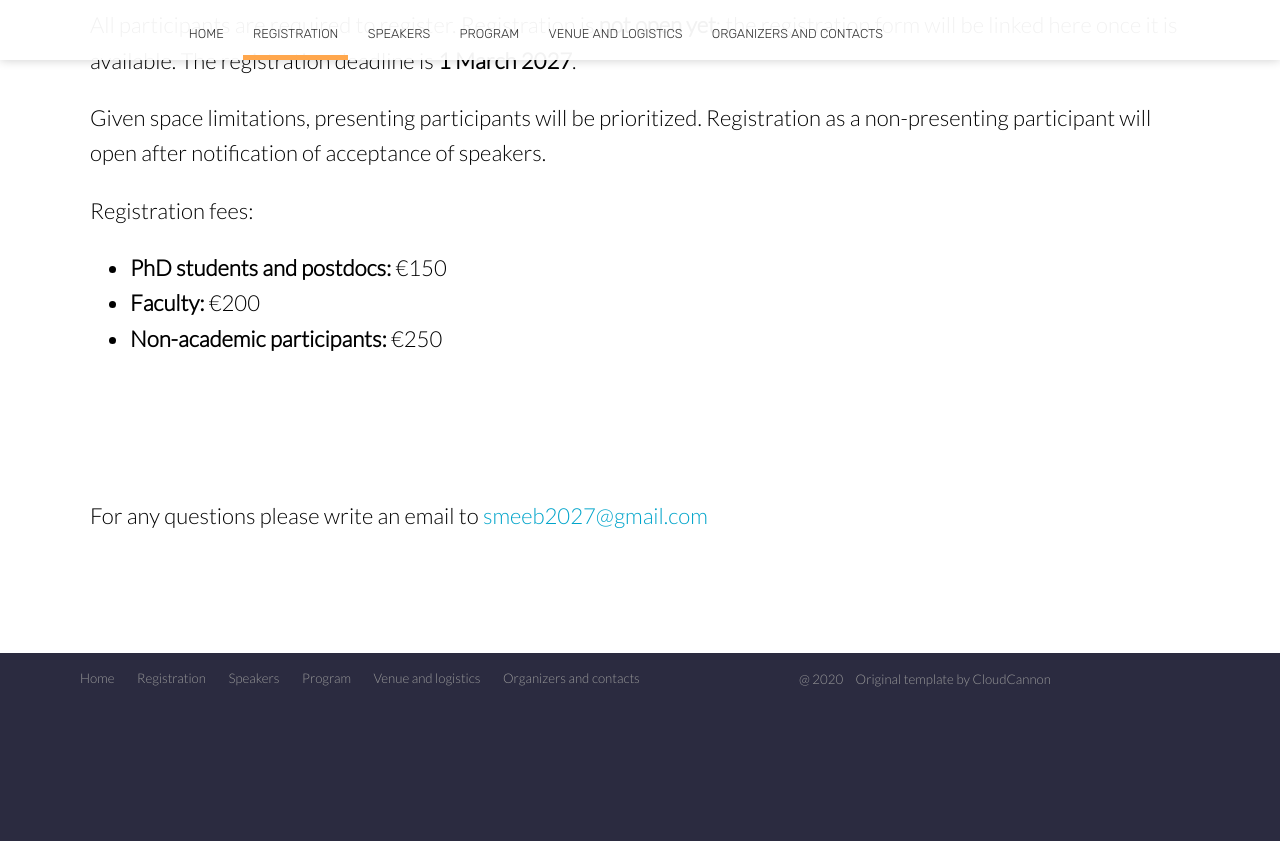
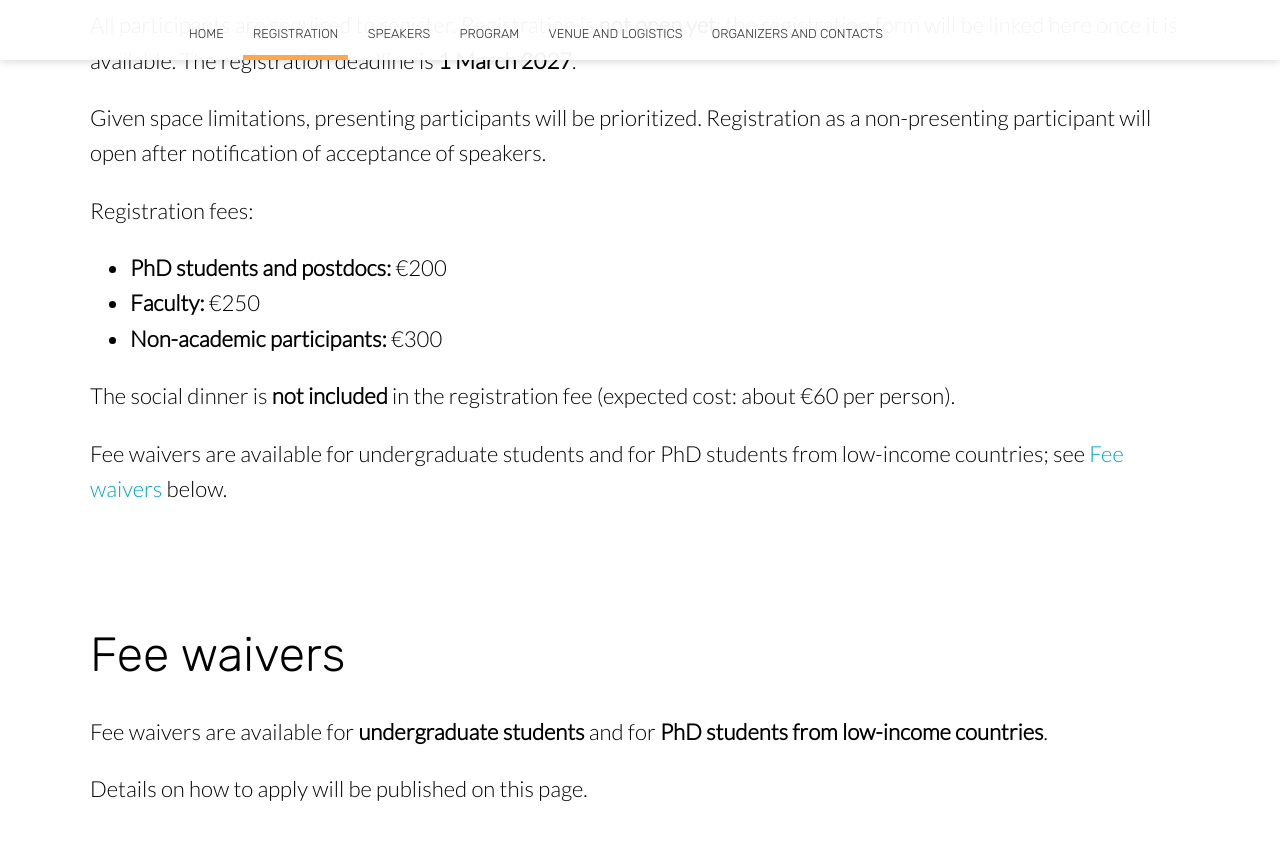
Before and after one commit to liphlab/SMEEB2027, a Jekyll site: the page built from registration.html, in a window 1280 px wide and 900 px high, scrolled down 1394 px. Shown: the top 841 px of the window. Built offline with Jekyll 4.4.1, drawn with Linux system fonts in a browser that asks for light colours; nearby versions of some CDN libraries; before the commit the page ends 2101 px from its top, so only the background shows below that.

Commit message:
Update fees, add fee waivers and dinner note; add speaker Dal Bello (TBC)
- Registration fees raised to 200/250/300 EUR
- Social dinner not included (~60 EUR)
- Fee waivers for undergraduates and PhD students from low-income countries
- Add Martina Dal Bello (Yale University) as invited speaker, to be confirmed
- Speakers template: support "tbc" flag and missing photo placeholder

Co-Authored-By: Claude Opus 5.5 <noreply@anthropic.com>

```diff
--- a/_sass/layout.scss
+++ b/_sass/layout.scss
@@ -197,6 +197,10 @@ blockquote:before {
 	background-position: center;
 }
 
+.square-image.no-photo {
+	background-color: #e0e0e0;
+}
+
 .page {
 	margin-bottom: 0;
 	padding-bottom: 80px;
--- a/registration.html
+++ b/registration.html
@@ -48,19 +48,42 @@ image: /images/rio_terese.jpg
 
 				<p>Registration fees:</p>
 				<ul>
-					<li><b>PhD students and postdocs:</b> &euro;150</li>
-					<li><b>Faculty:</b> &euro;200</li>
-					<li><b>Non-academic participants:</b> &euro;250</li>
+					<li><b>PhD students and postdocs:</b> &euro;200</li>
+					<li><b>Faculty:</b> &euro;250</li>
+					<li><b>Non-academic participants:</b> &euro;300</li>
 				</ul>
+
+				<p>The social dinner is <b>not included</b> in the registration fee
+				(expected cost: about &euro;60 per person).</p>
+
+				<p>Fee waivers are available for undergraduate students and for PhD students
+				from low-income countries; see <a href="#fee-waiver">Fee waivers</a> below.</p>
 
 				<!-- TODO 2027: confirm with the committee before publishing:
 				     - what does the fee include, and how is it paid?
 				     - is there a cap on the number of participants? (150 in 2024)
-				     - are coffee breaks / social dinner included?
+				     - are coffee breaks included? (social dinner: NOT included, ~60 EUR)
 				<p>Please fill in the <a href="REGISTRATION_LINK" target="_blank">registration form</a>.</p>
 				<p>Attendance will be limited to N participants. Priority will be given to speakers and poster presenters.</p>
 				<p>Free coffee breaks will be offered on site for all registered participants.
 				The social dinner will take place on the evening of DINNER_DATE.</p>
+				-->
+			</div>
+		</div>
+	</section>
+
+	<section class="info" id="fee-waiver">
+		<div class="container flex">
+			<div class="text">
+				<h2 class="editable">Fee waivers</h2>
+				<p>Fee waivers are available for <b>undergraduate students</b> and for <b>PhD students
+				from low-income countries</b>.</p>
+				<p>Details on how to apply will be published on this page.</p>
+				<!-- TODO 2027: application procedure to be decided. In earlier editions:
+				<p>To apply for a fee waiver, please submit your abstract as described above and send an email
+				with your CV and two lines of motivation to
+				<a href="mailto:smeeb2027@gmail.com">smeeb2027@gmail.com</a>
+				with subject "SMEEB 2027 Fee Waiver Request".</p>
 				-->
 			</div>
 		</div>
@@ -75,18 +98,4 @@ image: /images/rio_terese.jpg
 		</div>
 	</section>
 
-	<!-- TODO 2027: decide whether we offer fee waivers again (we did in earlier editions).
-	<section class="info" id="fee-waiver">
-		<div class="container flex">
-			<div class="text">
-				<h2 class="editable">Fee waivers</h2>
-				<p>To apply for a fee waiver, please submit your abstract as described above and send an email
-				with your CV and two lines of motivation to
-				<a href="mailto:smeeb2027@gmail.com">smeeb2027@gmail.com</a>
-				with subject "SMEEB 2027 Fee Waiver Request".</p>
-			</div>
-		</div>
-	</section>
-	-->
-
 </div>
```
Also changed, not shown: _speakers/DalBello.md (added, +7 -0 lines), speakers.html (+6 -1 lines), images/speakers/DalBello.jpeg (added).
